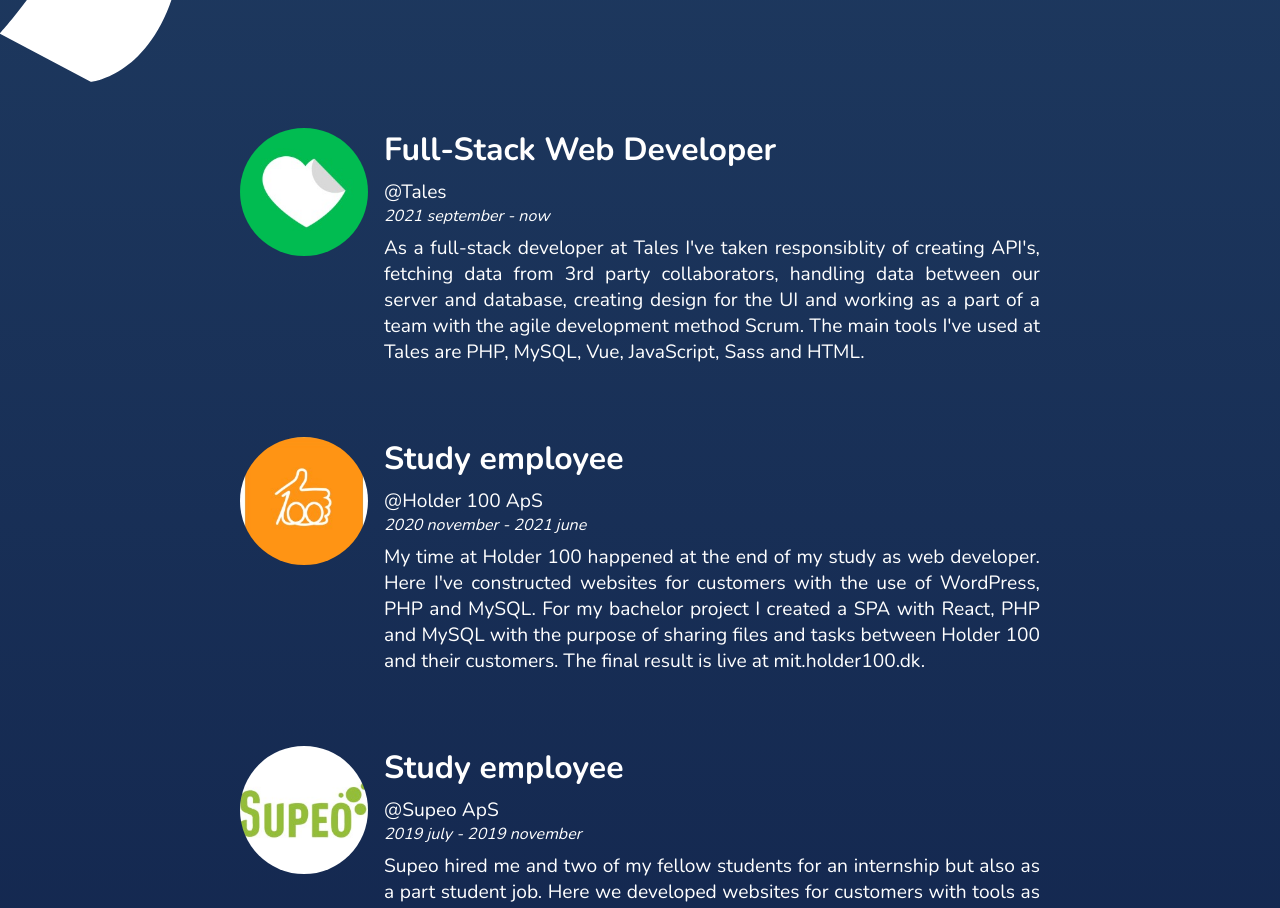
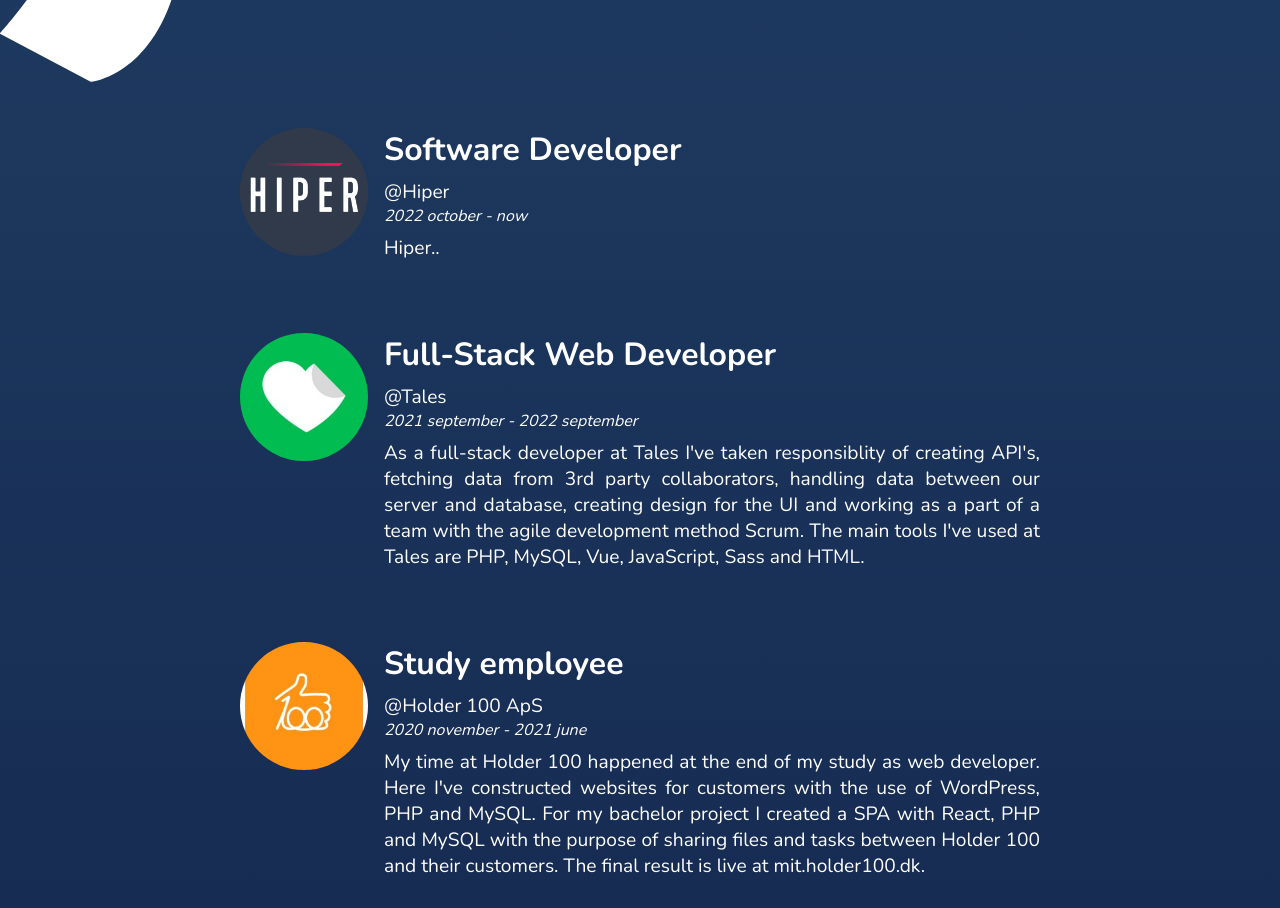
Before and after one commit to Thomasmc96/thch, a React (Create React App) app: page /experience in a window 1280 px wide. Shown: the part 1140-2048 px from the top of the page. Built offline with nearby package versions, Linux system fonts and the light colour scheme.

Commit message:
Hiper section WIP

```diff
--- a/src/components/experience/Experience.css
+++ b/src/components/experience/Experience.css
@@ -1,6 +1,7 @@
 .experience {
   margin-top: 0;
 }
+
 .experience section {
   display: flex;
   gap: 1rem;
@@ -30,26 +31,38 @@
 .experience section p {
   margin: 0;
 }
+
 .experience section a {
   color: var(--text-color);
   text-decoration: none;
 }
+
 .experience section i {
   margin-bottom: 0.5rem;
 }
 
-.tales {
+#hiperBrand {
+  background-color: #303A4B;
+
+}
+
+.hiper {
   animation: fadeIn 3s 0s forwards;
   opacity: 0;
 }
 
-.holder100 {
+.tales {
   animation: fadeIn 3s 0.5s forwards;
   opacity: 0;
 }
 
+.holder100 {
+  animation: fadeIn 3s 1s forwards;
+  opacity: 0;
+}
+
 .supeo {
-  animation: fadeIn 3s 1s forwards;
+  animation: fadeIn 3s 1.5s forwards;
   opacity: 0;
 }
 
--- a/src/components/experience/Experience.js
+++ b/src/components/experience/Experience.js
@@ -7,6 +7,7 @@
 import backgroundMobile from "../../assets/img/backgrounds/background_day_mobile.jpg";
 import backgroundPcPlaceholder from "../../assets/img/backgrounds/background_day_pc_placeholder.jpg";
 import backgroundMobilePlaceholder from "../../assets/img/backgrounds/background_day_mobile_placeholder.jpg";
+import hiperBrand from "../../assets/img/hiper.png";
 import talesBrand from "../../assets/img/tales.jpg";
 import holder100Brand from "../../assets/img/holder100.jpg";
 import supeoBrand from "../../assets/img/supeo.jpg";
@@ -58,6 +59,21 @@
       <div className="container experience">
         {!showSchool && (
           <React.Fragment>
+            <section className="hiper">
+              <img id="hiperBrand" src={hiperBrand} alt="Hiper brand" />
+              <div>
+                <h2>Software Developer</h2>
+                <p>
+                  <a href="https://hiper.dk" target="_blank" rel="noreferrer">
+                    @Hiper
+                  </a>
+                </p>
+                <i>2022 october - now</i>
+                <p className="description">
+                  Hiper..
+                </p>
+              </div>
+            </section>
             <section className="tales">
               <img src={talesBrand} alt="Tales brand" />
               <div>
@@ -67,7 +83,7 @@
                     @Tales
                   </a>
                 </p>
-                <i>2021 september - now</i>
+                <i>2021 september - 2022 september</i>
                 <p className="description">
                   As a full-stack developer at Tales I've taken responsiblity of
                   creating API's, fetching data from 3rd party collaborators,
```
Also changed, not shown: src/assets/img/hiper.png (added).
